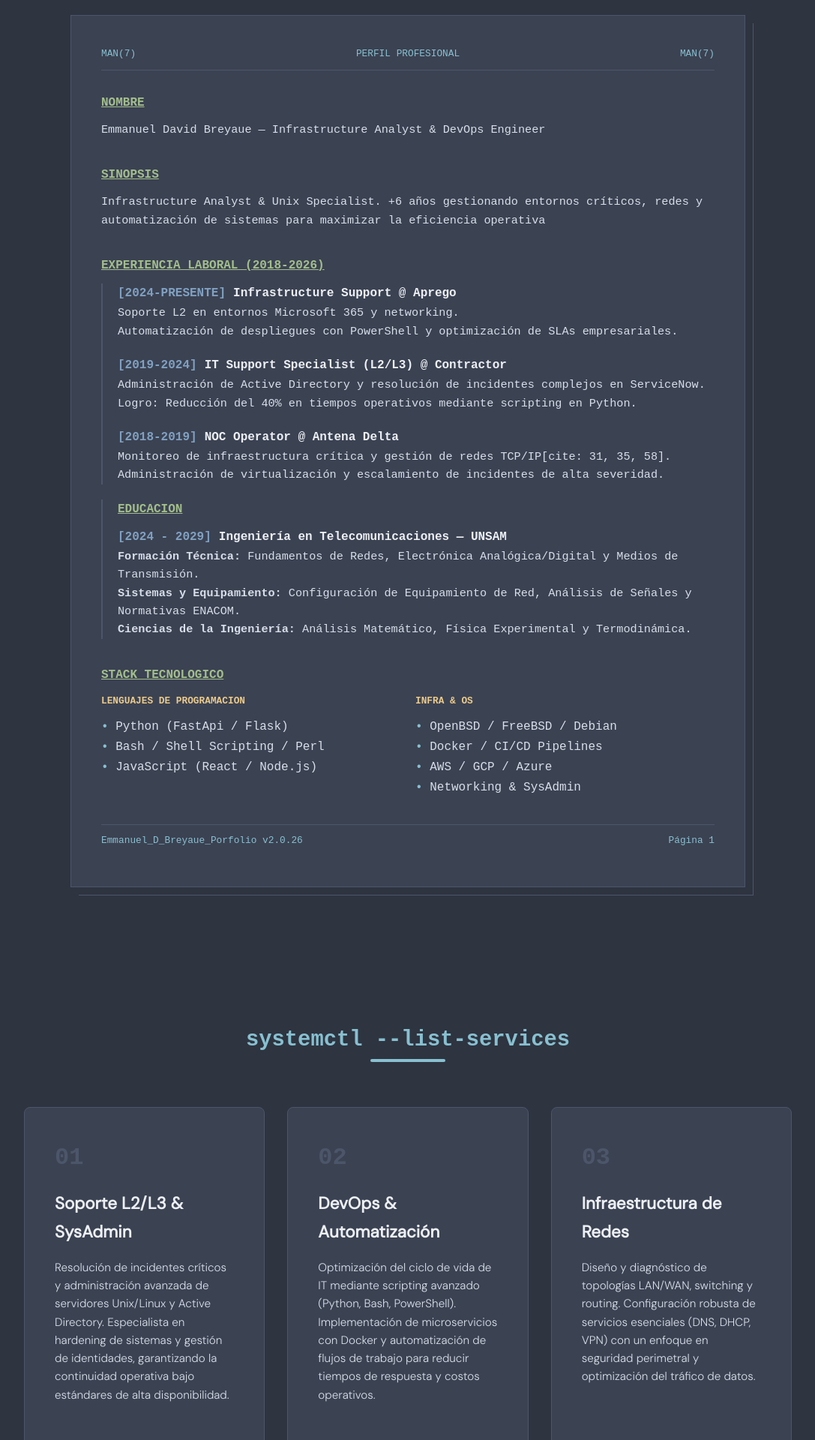
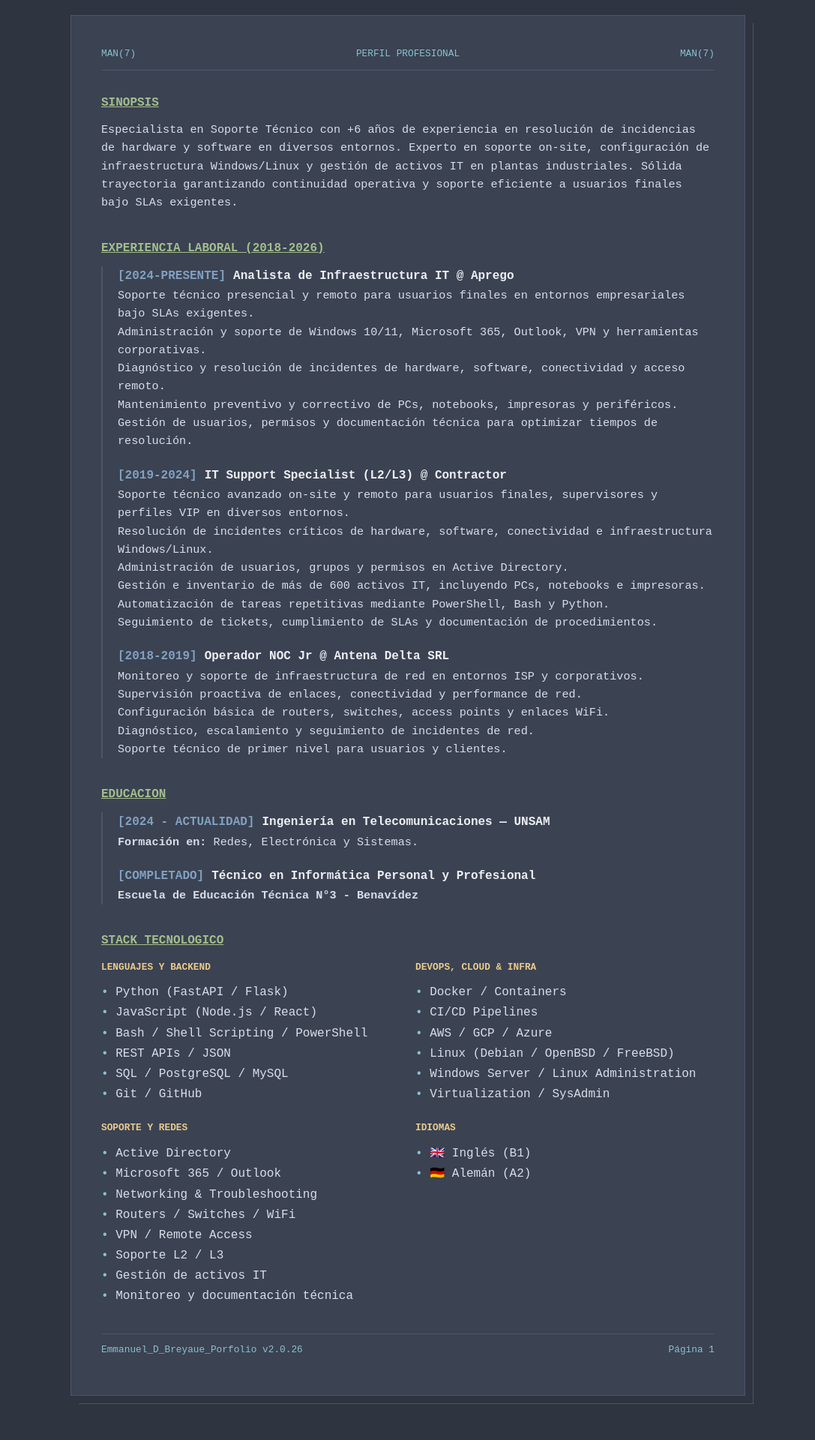
Before and after one commit to nerdemma/portfolio-react, a React (Vite) app: page / in a window 1280 px wide. Shown: the part 880-2800 px from the top of the page at 75% size, without its empty margins (96-1183 px from the left). Built offline with nearby package versions, Linux system fonts and the light colour scheme.

Commit message:
mejora del contenido para recruiters exigentes.

```diff
--- a/src/Components/About/About.jsx
+++ b/src/Components/About/About.jsx
@@ -12,15 +12,11 @@ const About = () => {
         </header>
 
         <div className="about-content">
-          <section className="about-block">
-            <h3>NOMBRE</h3>
-            <p>Emmanuel David Breyaue — Infrastructure Analyst & DevOps Engineer</p>
-          </section>
 
           <section className="about-block">
             <h3>SINOPSIS</h3>
             <p>
-  Infrastructure Analyst & Unix Specialist. +6 años gestionando entornos críticos, redes y automatización de sistemas para maximizar la eficiencia operativa
+              Especialista en Soporte Técnico con +6 años de experiencia en resolución de incidencias de hardware y software en diversos entornos. Experto en soporte on-site, configuración de infraestructura Windows/Linux y gestión de activos IT en plantas industriales. Sólida trayectoria garantizando continuidad operativa y soporte eficiente a usuarios finales bajo SLAs exigentes.
             </p>
           </section>
 
@@ -30,61 +26,108 @@ const About = () => {
 
               <div className="log-entry">
                 <span className="log-date">[2024-PRESENTE]</span>
-      <span className="log-task">Infrastructure Support @ Aprego</span>
-      <p>Soporte L2 en entornos Microsoft 365 y networking.</p>
-      <p>Automatización de despliegues con PowerShell y optimización de SLAs empresariales.</p>
+                <span className="log-task">Analista de Infraestructura IT @ Aprego</span>
+                <p>Soporte técnico presencial y remoto para usuarios finales en entornos empresariales bajo SLAs exigentes.</p>
+                <p>Administración y soporte de Windows 10/11, Microsoft 365, Outlook, VPN y herramientas corporativas.</p>
+                <p>Diagnóstico y resolución de incidentes de hardware, software, conectividad y acceso remoto.</p>
+                <p>Mantenimiento preventivo y correctivo de PCs, notebooks, impresoras y periféricos.</p>
+                <p>Gestión de usuarios, permisos y documentación técnica para optimizar tiempos de resolución.</p>
               </div>
 
               <div className="log-entry">
                 <span className="log-date">[2019-2024]</span>
-      <span className="log-task">IT Support Specialist (L2/L3) @ Contractor</span>
-      <p>Administración de Active Directory y resolución de incidentes complejos en ServiceNow.</p>
-      <p>Logro: Reducción del 40% en tiempos operativos mediante scripting en Python.</p>
+                <span className="log-task">IT Support Specialist (L2/L3) @ Contractor </span>
+                <p>Soporte técnico avanzado on-site y remoto para usuarios finales, supervisores y perfiles VIP en diversos entornos.</p>
+                <p>Resolución de incidentes críticos de hardware, software, conectividad e infraestructura Windows/Linux.</p>
+                <p>Administración de usuarios, grupos y permisos en Active Directory.</p>
+                <p>Gestión e inventario de más de 600 activos IT, incluyendo PCs, notebooks e impresoras.</p>
+                <p>Automatización de tareas repetitivas mediante PowerShell, Bash y Python.</p>
+                <p>Seguimiento de tickets, cumplimiento de SLAs y documentación de procedimientos.</p>
               </div>
 
               <div className="log-entry">
                 <span className="log-date">[2018-2019]</span>
-      <span className="log-task">NOC Operator @ Antena Delta</span>
-      <p>Monitoreo de infraestructura crítica y gestión de redes TCP/IP[cite: 31, 35, 58].</p>
-      <p>Administración de virtualización y escalamiento de incidentes de alta severidad.</p>
-    </div>
-    </div>
-<div className="experience-log">
-<h3>EDUCACION</h3>
-<div className="log-entry">
-  <span className="log-date">[2024 - 2029]</span>
-  <span className="log-task">Ingeniería en Telecomunicaciones — UNSAM</span>
-  <p><strong>Formación Técnica:</strong> Fundamentos de Redes, Electrónica Analógica/Digital y Medios de Transmisión.</p>
-  <p><strong>Sistemas y Equipamiento:</strong> Configuración de Equipamiento de Red, Análisis de Señales y Normativas ENACOM.</p>
-  <p><strong>Ciencias de la Ingeniería:</strong> Análisis Matemático, Física Experimental y Termodinámica.</p>
+                <span className="log-task">Operador NOC Jr @ Antena Delta SRL</span>
+                <p>Monitoreo y soporte de infraestructura de red en entornos ISP y corporativos.</p>
+                <p>Supervisión proactiva de enlaces, conectividad y performance de red.</p>
+                <p>Configuración básica de routers, switches, access points y enlaces WiFi.</p>
+                <p>Diagnóstico, escalamiento y seguimiento de incidentes de red.</p>
+                <p>Soporte técnico de primer nivel para usuarios y clientes.</p>
               </div>
 
             </div>
           </section>
 
           <section className="about-block">
+            <h3>EDUCACION</h3>
+            <div className="experience-log">
+              <div className="log-entry">
+                <span className="log-date">[2024 - ACTUALIDAD]</span>
+                <span className="log-task">Ingeniería en Telecomunicaciones — UNSAM</span>
+                <p><strong>Formación en:</strong> Redes, Electrónica y Sistemas.</p>
+              </div>
+              <div className="log-entry">
+                <span className="log-date">[COMPLETADO]</span>
+                <span className="log-task">Técnico en Informática Personal y Profesional</span>
+                <p><strong>Escuela de Educación Técnica N°3 - Benavídez</strong></p>
+              </div>
+            </div>
+          </section>
+
+          <section className="about-block">
             <h3>STACK_TECNOLOGICO</h3>
+
             <div className="stack-grid">
+
               <div className="stack-col">
-                <h4>LENGUAJES DE PROGRAMACION</h4>
+                <h4>LENGUAJES Y BACKEND</h4>
                 <ul>
-                  <li>Python (FastApi / Flask)</li>
-                  <li>Bash / Shell Scripting / Perl</li>
-                  <li>JavaScript (React / Node.js)</li>
+                  <li>Python (FastAPI / Flask)</li>
+                  <li>JavaScript (Node.js / React)</li>
+                  <li>Bash / Shell Scripting / PowerShell</li>
+                  <li>REST APIs / JSON</li>
+                  <li>SQL / PostgreSQL / MySQL</li>
+                  <li>Git / GitHub</li>
                 </ul>
               </div>
+
               <div className="stack-col">
-                <h4>INFRA & OS</h4>
+                <h4>DEVOPS, CLOUD & INFRA</h4>
                 <ul>
-                  <li>OpenBSD / FreeBSD / Debian</li>
-                  <li>Docker / CI/CD Pipelines</li>
+                  <li>Docker / Containers</li>
+                  <li>CI/CD Pipelines</li>
                   <li>AWS / GCP / Azure</li>
-                  <li>Networking & SysAdmin</li>
+                  <li>Linux (Debian / OpenBSD / FreeBSD)</li>
+                  <li>Windows Server / Linux Administration</li>
+                  <li>Virtualization / SysAdmin</li>
+                </ul>
+              </div>
 
+              <div className="stack-col">
+                <h4>SOPORTE Y REDES</h4>
+                <ul>
+                  <li>Active Directory</li>
+                  <li>Microsoft 365 / Outlook</li>
+                  <li>Networking & Troubleshooting</li>
+                  <li>Routers / Switches / WiFi</li>
+                  <li>VPN / Remote Access</li>
+                  <li>Soporte L2 / L3</li>
+                  <li>Gestión de activos IT</li>
+                  <li>Monitoreo y documentación técnica</li>
+                </ul>
+              </div>
+
+              <div className="stack-col">
+                <h4>IDIOMAS</h4>
+                <ul>
+                  <li>🇬🇧 Inglés (B1)</li>
+                  <li>🇩🇪 Alemán (A2)</li>
                 </ul>
               </div>
             </div>
           </section>
+
+
         </div>
 
         <footer className="about-footer">
--- a/src/Components/Hero/Hero.jsx
+++ b/src/Components/Hero/Hero.jsx
@@ -1,6 +1,5 @@
 import React, { useState, useEffect } from 'react';
 import './Hero.css';
-// Importa tu foto aquí (asegúrate de que la ruta sea correcta)
 import fotoPerfil from '../../assets/emmanueldbreyaue.png';
 
 const Hero = () => {
@@ -30,7 +29,7 @@ const Hero = () => {
             <span className="minimize"></span>
             <span className="maximize"></span>
           </div>
-          <div className="terminal-title">ebreyaue@nord-os: ~</div>
+          <div className="terminal-title">guest@emmanuelbreyaue.com: ~</div>
         </div>
 
         <div className="terminal-body">
@@ -50,13 +49,16 @@ const Hero = () => {
 
               <div className="terminal-text">
                 <h1>EMMANUEL D. BREYAUE</h1>
-                <h2 className="role">Infrastructure Analyst & DevOps Engineer</h2>
+                <h2 className="role">Especialista en Soporte Técnico & Infraestructura IT</h2>
 
                 <div className="stats">
-				<p><span>SOPORTE:</span> L1/L2/L3 - Resolución de Incidentes Críticos</p>
-				<p><span>SISTEMAS:</span> Especialista en Unix/Linux & Hardening de Servidores</p>
-				<p><span>DEVOPS:</span> Automatización de Infraestructura e Implementación de CI/CD</p>
-				</div>
+                  <div className="stats">
+                    <p><span>EXPERIENCIA:</span> +6 años en infraestructura IT, mesa de ayuda y asistencia on-site/remota.</p>
+                    <p><span>ESPECIALIDAD:</span> Windows/Linux, soporte L2/L3, troubleshooting y administración de hardware/software.</p>
+                    <p><span>ENTORNOS:</span> Plantas industriales y oficinas corporativas con más de 600 activos IT bajo gestión.</p>
+                    <p><span>STACK TÉCNICO:</span> Windows Server, Active Directory, Microsoft 365, PowerShell, Bash, redes LAN/WiFi y VPN.</p>
+                  </div>
+                </div>
 
                 <div className="terminal-actions">
                   <a href="#contact" className="btn-nord">./contacto.sh</a>
```
Lines whose indentation alone changed are shown as unchanged.
